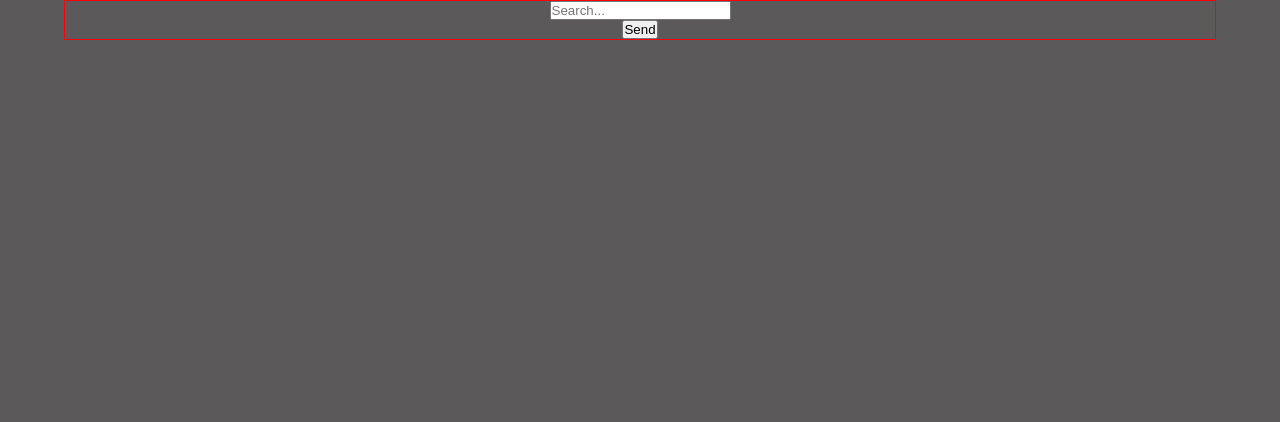
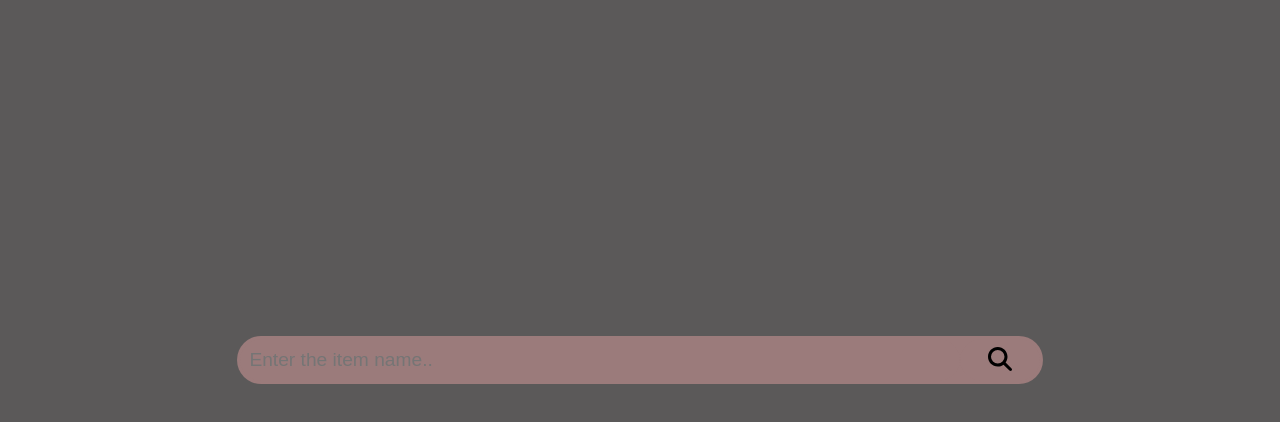
Before and after one commit to tamusandesh99/amazonprice, a React (Create React App) app: page / in a window 1280 px wide. Shown: the top 422 px of the page. Built offline with nearby package versions, Linux system fonts and the light colour scheme.

Commit message:
frontend base

```diff
--- a/package.json
+++ b/package.json
@@ -3,6 +3,10 @@
   "version": "0.1.0",
   "private": true,
   "dependencies": {
+    "@fortawesome/fontawesome-free": "^6.4.0",
+    "@fortawesome/fontawesome-svg-core": "^6.4.0",
+    "@fortawesome/free-solid-svg-icons": "^6.4.0",
+    "@fortawesome/react-fontawesome": "^0.2.0",
     "@testing-library/jest-dom": "^5.16.5",
     "@testing-library/react": "^13.4.0",
     "@testing-library/user-event": "^13.5.0",
--- a/src/components/Search/SearchComponent.js
+++ b/src/components/Search/SearchComponent.js
@@ -1,4 +1,7 @@
 import React from "react";
+import { FontAwesomeIcon } from '@fortawesome/react-fontawesome';
+import { faSearch } from '@fortawesome/free-solid-svg-icons';
+
 import './SearchComponent.scss'
 
 const SearchComponent = () => {
@@ -6,9 +9,9 @@ const SearchComponent = () => {
     <>
       <div class="full-page">
         <div className="search-component">
-          <input type="text" placeholder="Search..." className="search-input" />
-          <button className="search-button"> Send
-            <i className="fa fa-search"></i>
+          <input type="text" placeholder="Enter the item name.." className="search-input" autoFocus/>
+          <button className="search-button">
+           <FontAwesomeIcon icon={faSearch}></FontAwesomeIcon>
           </button>
         </div>
       </div>
--- a/src/components/Search/SearchComponent.scss
+++ b/src/components/Search/SearchComponent.scss
@@ -16,12 +16,46 @@ body {
 }
 
 .full-page {
+  display: grid;
+  place-items: center;
   width: min(90%, 70em);
   margin: auto;
-  border: 1px solid red;
+//   border: 1px solid red;
+  height: 90vh;
 }
 
 .search-component {
-  display: grid;
-  place-items: center;
+  display: flex;
+  width: 70%;
+  height: 6vh;
+//   border: 1px solid blue;
+  border-radius: 50px;
+  padding: 3px;
+  background-color: #9b7b7b;
+
+
+  .search-input {
+    width: 90%;
+    flex-grow: 1;
+    font-size: 1.2rem;
+    padding: 0 0.5em;
+    border: none;
+    background-color: inherit;
+    border-radius: 50px;
+
+    &:focus{
+        outline: none;
+    }
+  }
+  .search-button {
+    font-size: 1.5rem;
+    width: 10%;
+    background-color: inherit;
+    border: none;
+    border-radius: 50px;
+
+    &:hover{
+        background-color: rgb(184, 174, 174);
+    }
+  }
 }
```
Also changed, not shown: 1 other file (tests, documents, lock files or other folders).
